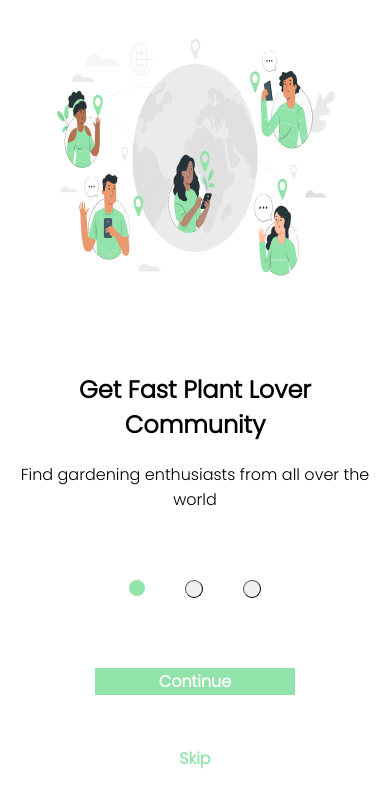
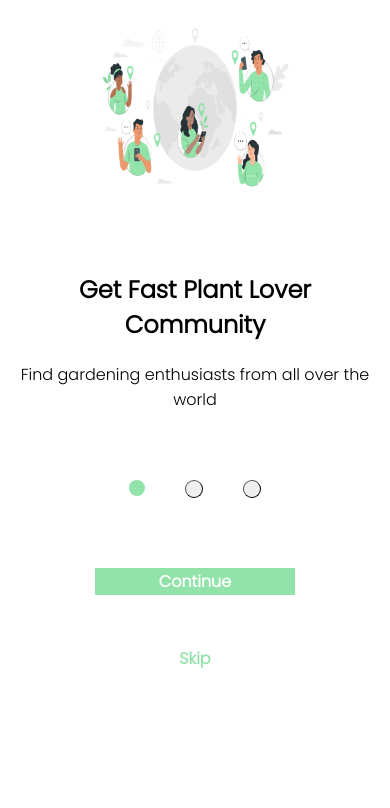
Before and after one commit to caiocesar333/Community, a plain HTML site: page index.html in a window 390 px wide. Drawn offline with Linux system fonts and the light colour scheme.

Commit message:
elementos adcionais no estilo da imagem

```diff
--- a/styles/style.css
+++ b/styles/style.css
@@ -104,10 +104,13 @@ button{
     .text, .text-title, .text-des{
         width: auto;
     }
-
     .text-des, .text-title{
         text-align: center;
         align-content: center;
+    }
+
+    .banner-img img{
+        width: 200px;
     }
 }
 
```
